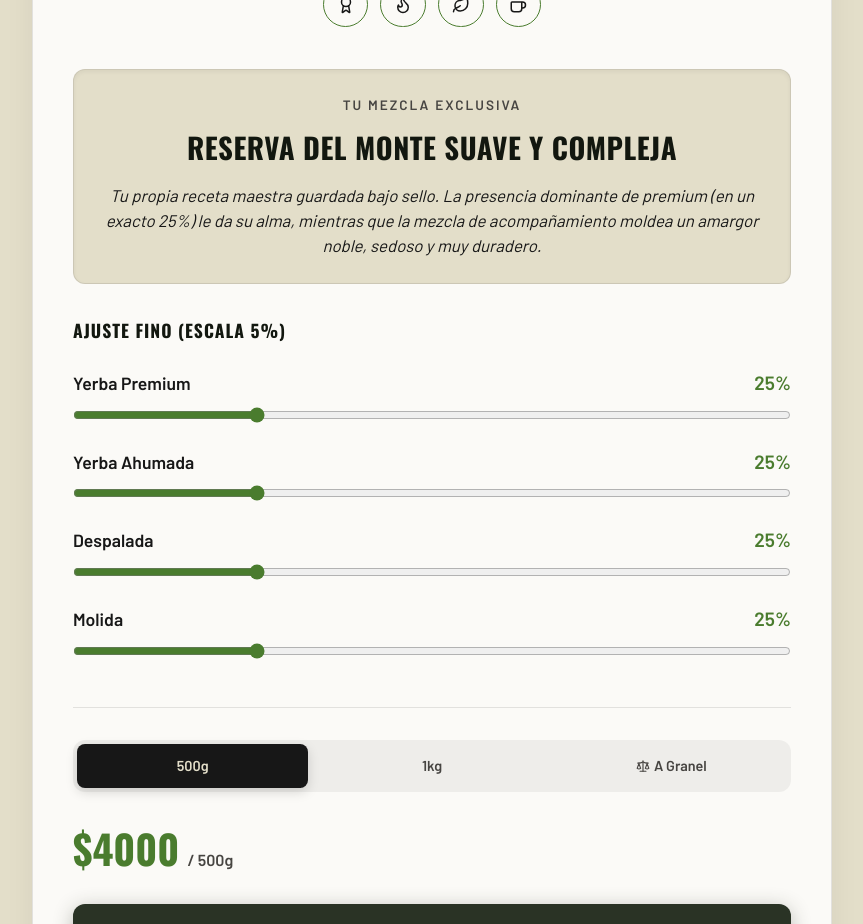
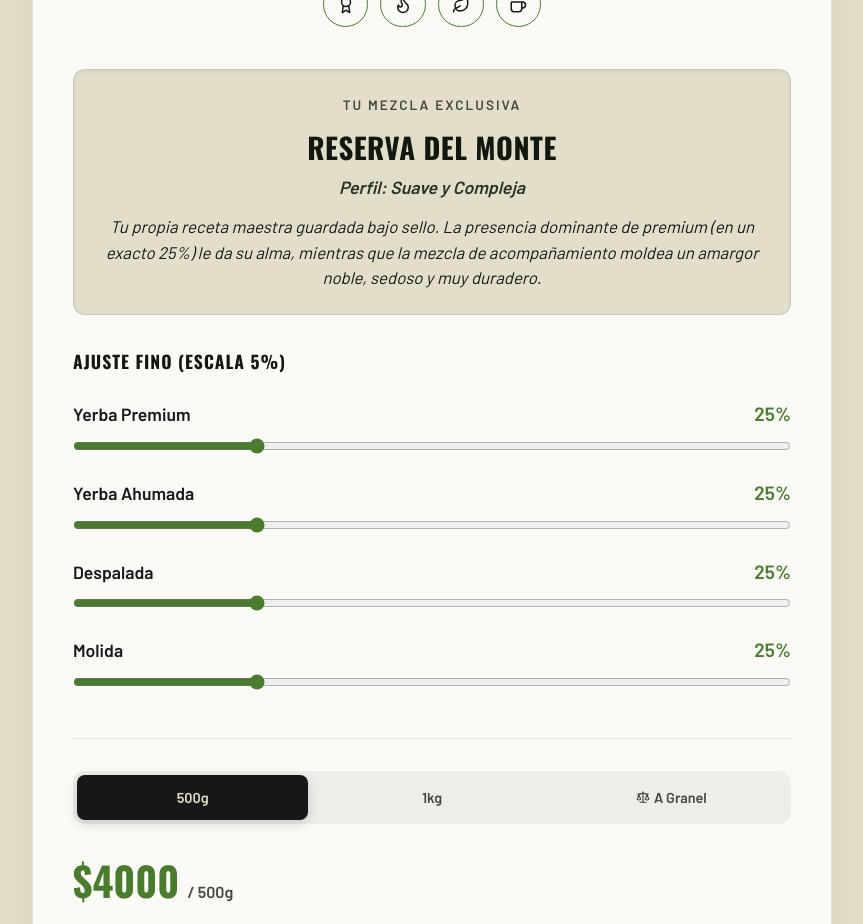
Before and after one commit to Rober-Sonda/el-andino, a React (Vite) app: page / in a window 1280 px wide. Shown: the part 3560-4484 px from the top of the page, without its empty margins (208-1071 px from the left). Built offline with nearby package versions, Linux system fonts and the light colour scheme; no server answers.

Commit message:
style: separate profile description from blend name

```diff
--- a/src/components/BlendCreator.jsx
+++ b/src/components/BlendCreator.jsx
@@ -58,7 +58,8 @@ const BlendCreator = () => {
 
     // Prevent duplicates (e.g., Reserva de los Andes)
     const nucleus = max[0] === second[0] || (max[0] === 'premium' && second[0] === 'premium') ? "Mestra" : nuclei[second[0]];
-    const name = matchingFeature ? matchingFeature.name : `${prefixes[max[0]]} ${nucleus} ${suffix}`;
+    const name = matchingFeature ? matchingFeature.name : `${prefixes[max[0]]} ${nucleus}`;
+    const profile = suffix;
 
     const descriptions = [
         `Una combinación artesanal diseñada para verdaderos apasionados. Sus notas predominantes de yerba ${max[0]} resaltan en cada cebada, redondeando su perfil con la textura inconfundible de la ${second[0]}.`,
@@ -69,10 +70,10 @@ const BlendCreator = () => {
     let descIndex = (max[1] + second[1]) % 3;
     const description = descriptions[descIndex];
 
-    return { name, description };
+    return { name, profile, description };
   };
 
-  const { name: currentBlendName, description: currentBlendDesc } = getBlendData(ratios);
+  const { name: currentBlendName, profile: currentBlendProfile, description: currentBlendDesc } = getBlendData(ratios);
 
   const handleRatioChange = (key, newStringVal) => {
     let newVal = parseInt(newStringVal, 10);
@@ -124,6 +125,7 @@ const BlendCreator = () => {
     const product = {
         id: `blend-${ratios.premium}-${ratios.ahumada}-${ratios.despalada}-${ratios.molida}`,
         name: `Blend: ${currentBlendName}`,
+        profile: currentBlendProfile,
         description: currentBlendDesc,
         image: '/kraft_bag.png', // Using the photorealistic image generated
         isOrganic: true,
@@ -166,7 +168,8 @@ const BlendCreator = () => {
 
              <div style={{ background: 'var(--color-bg-light)', padding: '1.5rem', borderRadius: '12px', border: '1px solid var(--glass-border)', marginBottom: '2rem', textAlign: 'center', boxShadow: 'inset 0 2px 4px rgba(0,0,0,0.05)' }}>
                  <p style={{ margin: 0, fontSize: '0.85rem', textTransform: 'uppercase', color: 'var(--color-text-muted)', fontWeight: 'bold', letterSpacing: '2px' }}>Tu Mezcla Exclusiva</p>
-                 <h4 className="live-blend-name" style={{ fontSize: '1.8rem', fontFamily: 'var(--font-serif)', color: 'var(--color-accent)', marginTop: '0.5rem', marginBottom: '0.8rem' }}>{currentBlendName}</h4>
+                 <h4 className="live-blend-name" style={{ fontSize: '1.8rem', fontFamily: 'var(--font-serif)', color: 'var(--color-accent)', marginTop: '0.5rem', marginBottom: '0.2rem' }}>{currentBlendName}</h4>
+                 <p style={{ margin: '0 0 0.8rem 0', fontSize: '1.1rem', color: 'var(--color-primary)', fontWeight: '600', fontStyle: 'italic' }}>Perfil: {currentBlendProfile}</p>
                  <p style={{ margin: 0, fontSize: '1.05rem', color: 'var(--color-text)', fontStyle: 'italic', lineHeight: '1.5' }}>{currentBlendDesc}</p>
              </div>
 
--- a/src/components/Cart.jsx
+++ b/src/components/Cart.jsx
@@ -57,6 +57,11 @@ const Cart = () => {
                   <img src={item.image} alt={item.name} style={styles.itemImg} />
                   <div style={styles.itemInfo}>
                     <h4 style={styles.itemName}>{item.name}</h4>
+                    {item.profile && (
+                      <p style={{ margin: '0 0 0.4rem 0', fontSize: '0.85rem', color: 'var(--color-primary)', fontWeight: '600', fontStyle: 'italic' }}>
+                        Perfil: {item.profile}
+                      </p>
+                    )}
                     <span style={styles.formatBadge}>
                       {item.format === '500g' ? '½ Kilo' : item.format === '1kg' ? '1 Kilo' : 'A Granel'}
                     </span>
--- a/src/context/CartContext.jsx
+++ b/src/context/CartContext.jsx
@@ -71,7 +71,8 @@ export const CartProvider = ({ children }) => {
 
     cart.forEach(item => {
       let variantText = item.format === '500g' ? '½ Kilo' : item.format === '1kg' ? '1 Kilo' : 'A Granel (Kilos)';
-      message += `• ${item.quantity} x ${item.name} (${variantText}) - $${item.formattedPrice * item.quantity}\n`;
+      let profileText = item.profile ? ` [Perfil: ${item.profile}]` : '';
+      message += `• ${item.quantity} x ${item.name}${profileText} (${variantText}) - $${item.formattedPrice * item.quantity}\n`;
     });
 
     message += `\n*Suma de Kilos: ${totalKilos}kg*\n`;
```
